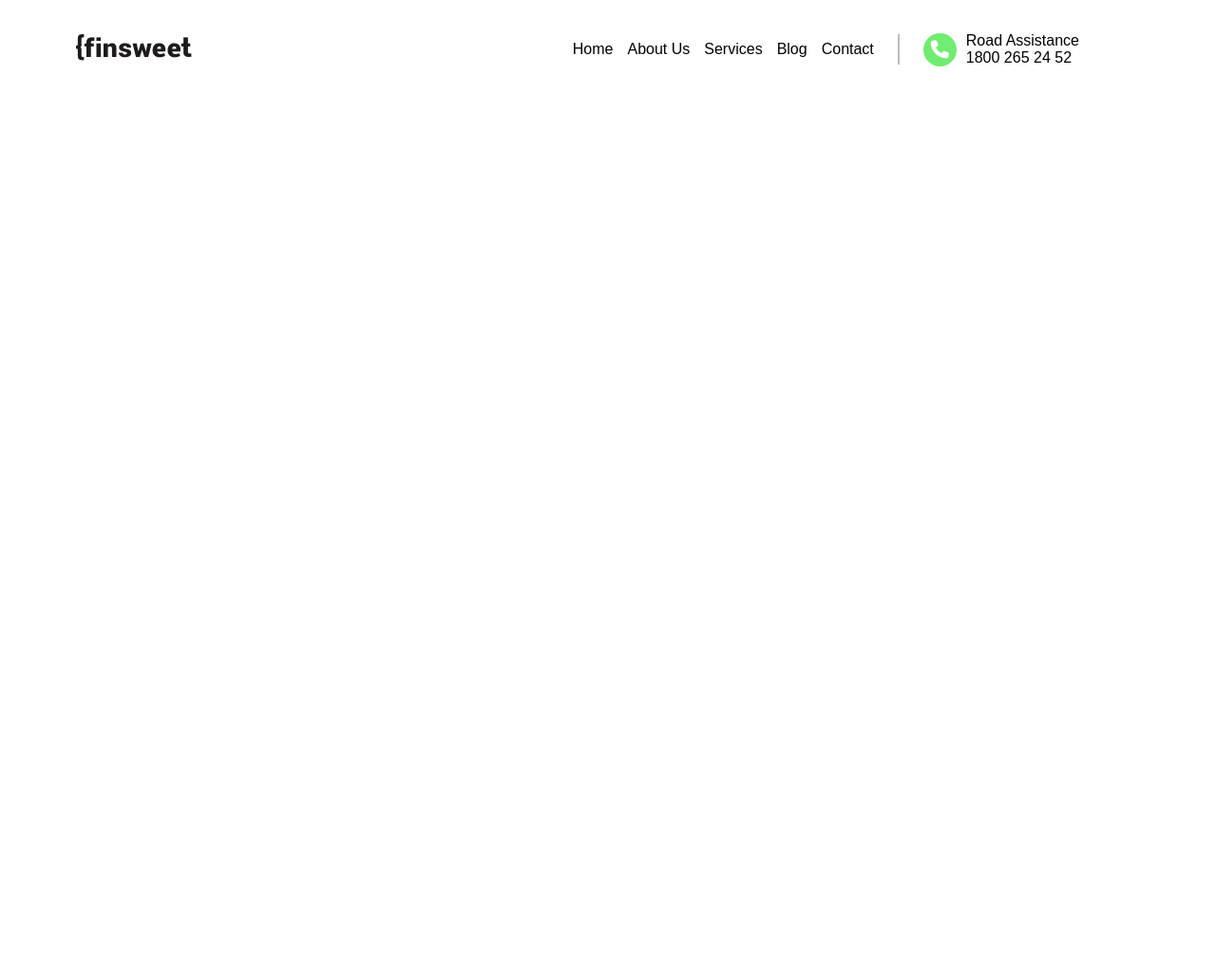
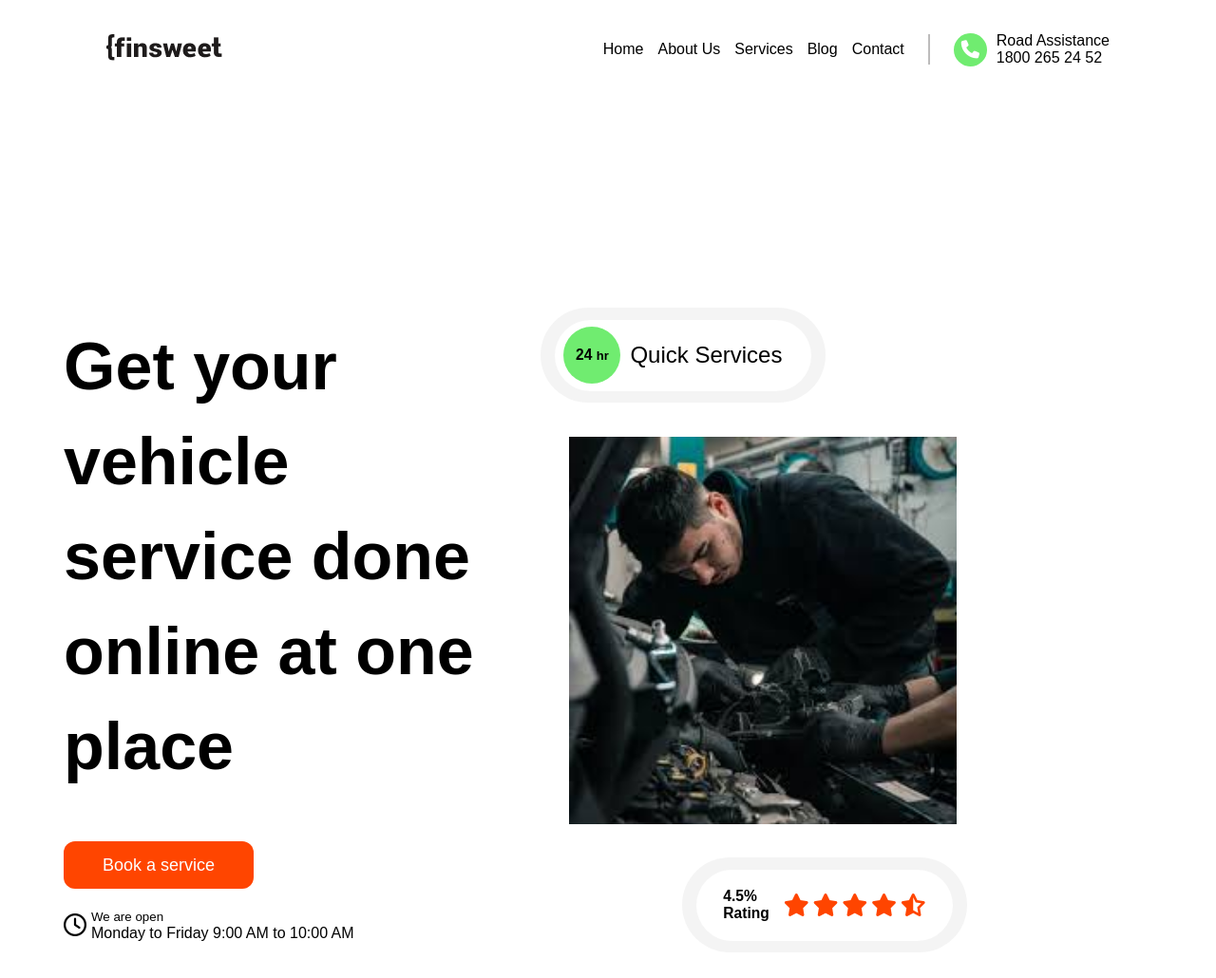
Before and after one commit to OnuegbulamChristian/Finsweet, a plain HTML site: page index.html in a window 1280 px wide. Shown: the whole page at 95% size. Before the commit the page ends 800 px from the top, so only its background shows below. Drawn offline with Linux system fonts and the light colour scheme.

Commit message:
Hero Section

```diff
--- a/index.html
+++ b/index.html
@@ -60,8 +60,46 @@
       <!-- hero-section starts here -->
       <div class="hero-section-div">
         <div class="hero-section-parent-div">
-          <div></div>
-          <div></div>
+          <div class="hero-content-div">
+            <h1>Get your vehicle service done online at one place</h1>
+            <button class="hero-button">Book a service</button>
+            <div>
+              <i class="fa-regular fa-clock" id="hero-icon"></i>
+              <ul>
+                <small>We are open</small>
+                <p>Monday to Friday 9:00 AM to 10:00 AM</p>
+              </ul>
+            </div>
+          </div>
+
+          <div class="hero-image-area-div">
+            <div class="hero-image-div">
+              <img src="hero image.jpeg" alt="" />
+            </div>
+
+            <div class="hero-image-area-button-div-1">
+              <button>
+                <h3>24 <span>hr</span></h3>
+                <p>Quick Services</p>
+              </button>
+            </div>
+
+            <div class="hero-image-area-button-div-2">
+              <button>
+                <h3>4.5% <br /><span>Rating</span></h3>
+                <div>
+                  <i class="fa-solid fa-star" id="hero-rating-stars"></i>
+                  <i class="fa-solid fa-star" id="hero-rating-stars"></i>
+                  <i class="fa-solid fa-star" id="hero-rating-stars"></i>
+                  <i class="fa-solid fa-star" id="hero-rating-stars"></i>
+                  <i
+                    class="fa-solid fa-star-half-stroke"
+                    id="hero-rating-stars"
+                  ></i>
+                </div>
+              </button>
+            </div>
+          </div>
         </div>
       </div>
       <!-- hero-section ends here -->
--- a/style.css
+++ b/style.css
@@ -6,6 +6,8 @@
 .nav-bar-parent-div {
   height: 13vh;
   width: 95%;
+  margin-left: auto;
+  margin-right: auto;
   display: flex;
   justify-content: space-between;
   align-items: center;
@@ -51,11 +53,154 @@
   width: 35px;
   height: 35px;
   border-radius: 50%;
-  background-color: rgb(112, 236, 112);
+  background-color: #70ec70;
   border-style: solid;
   border-color: transparent;
 }
 /* nav-bar section css ends here */
+
+/* hero-section css starts here */
+.hero-section-div {
+  height: 140vh;
+  background-color: transparent;
+}
+.hero-section-parent-div {
+  width: 95%;
+  height: 140vh;
+  margin-left: auto;
+  margin-right: auto;
+  display: flex;
+  justify-content: center;
+  align-items: flex-start;
+  gap: 50px;
+  padding-left: 35px;
+}
+.hero-content-div {
+  width: 40%;
+  height: 140vh;
+  display: flex;
+  flex-direction: column;
+  align-items: flex-start;
+  justify-content: center;
+}
+.hero-image-div {
+  width: 60%;
+  height: 70vh;
+  margin-left: 30px;
+}
+.hero-image-div img {
+  width: 100%;
+  height: 100%;
+  object-fit: contain;
+}
+.hero-content-div h1 {
+  font-size: 70px;
+  font-weight: 700;
+  line-height: 100px;
+}
+.hero-button {
+  width: 200px;
+  height: 50px;
+  padding: 10px;
+  color: white;
+  background-color: orangered;
+  border-color: transparent;
+  border-style: solid;
+  border-radius: 12px;
+  font-size: large;
+  margin-top: 50px;
+  margin-bottom: 20px;
+}
+#hero-icon {
+  font-size: x-large;
+}
+.hero-content-div div {
+  display: flex;
+  justify-content: center;
+  align-items: center;
+  gap: 5px;
+}
+.hero-image-area-div {
+  width: 60%;
+  height: 140vh;
+  display: flex;
+  flex-direction: column;
+  align-items: flex-start;
+  justify-content: center;
+  background-color: transparent;
+  position: relative;
+}
+.hero-image-area-button-div-1 {
+  width: 300px;
+  height: 100px;
+  background-color: rgba(233, 233, 233, 0.5);
+  border-radius: 60px;
+  display: flex;
+  justify-content: center;
+  align-items: center;
+  position: absolute;
+  top: 220px;
+}
+.hero-image-area-button-div-1 button {
+  width: 270px;
+  height: 75px;
+  border-radius: 40px;
+  border-style: solid;
+  border-color: transparent;
+  background-color: white;
+  display: flex;
+  justify-content: flex-start;
+  align-items: center;
+  gap: 10px;
+  padding-left: 7px;
+}
+.hero-image-area-button-div-1 button h3 {
+  width: 60px;
+  height: 60px;
+  border-radius: 50%;
+  background-color: #70ec70;
+  text-align: center;
+  padding-top: 21px;
+}
+.hero-image-area-button-div-1 button h3 span {
+  font-size: small;
+}
+.hero-image-area-button-div-1 button p {
+  font-size: x-large;
+  font-weight: 400;
+}
+.hero-image-area-button-div-2 {
+  width: 300px;
+  height: 100px;
+  background-color: rgba(233, 233, 233, 0.5);
+  border-radius: 60px;
+  display: flex;
+  justify-content: center;
+  align-items: center;
+  position: absolute;
+  bottom: 221px;
+  right: 230px;
+}
+.hero-image-area-button-div-2 button {
+  width: 270px;
+  height: 75px;
+  border-radius: 40px;
+  border-style: solid;
+  border-color: transparent;
+  background-color: white;
+  display: flex;
+  justify-content: center;
+  align-items: center;
+  gap: 15px;
+}
+#hero-rating-stars {
+  color: orangered;
+  font-size: x-large;
+}
+.hero-image-area-button-div-2 h3 {
+  text-align: left;
+}
+/* hero-section css ends here */
 
 /* media queries over here */
 @media (max-width: 1024px) {
@@ -72,6 +217,6 @@
     display: none;
   }
   .nav-bar-parent-div {
-    padding-left: 20px;
+    padding-left: 10px;
   }
 }
```
Also changed, not shown: hero image.jpeg (added).
